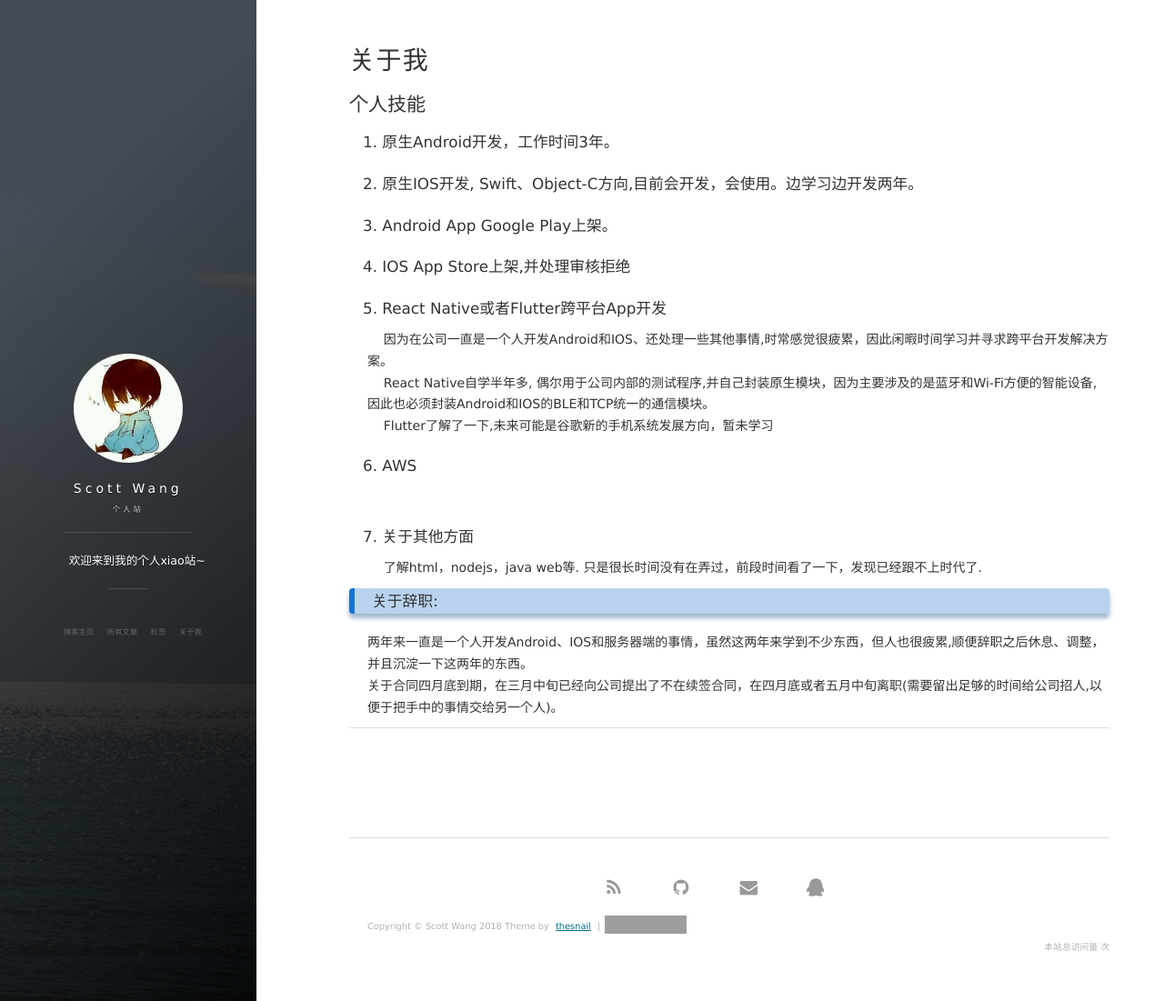
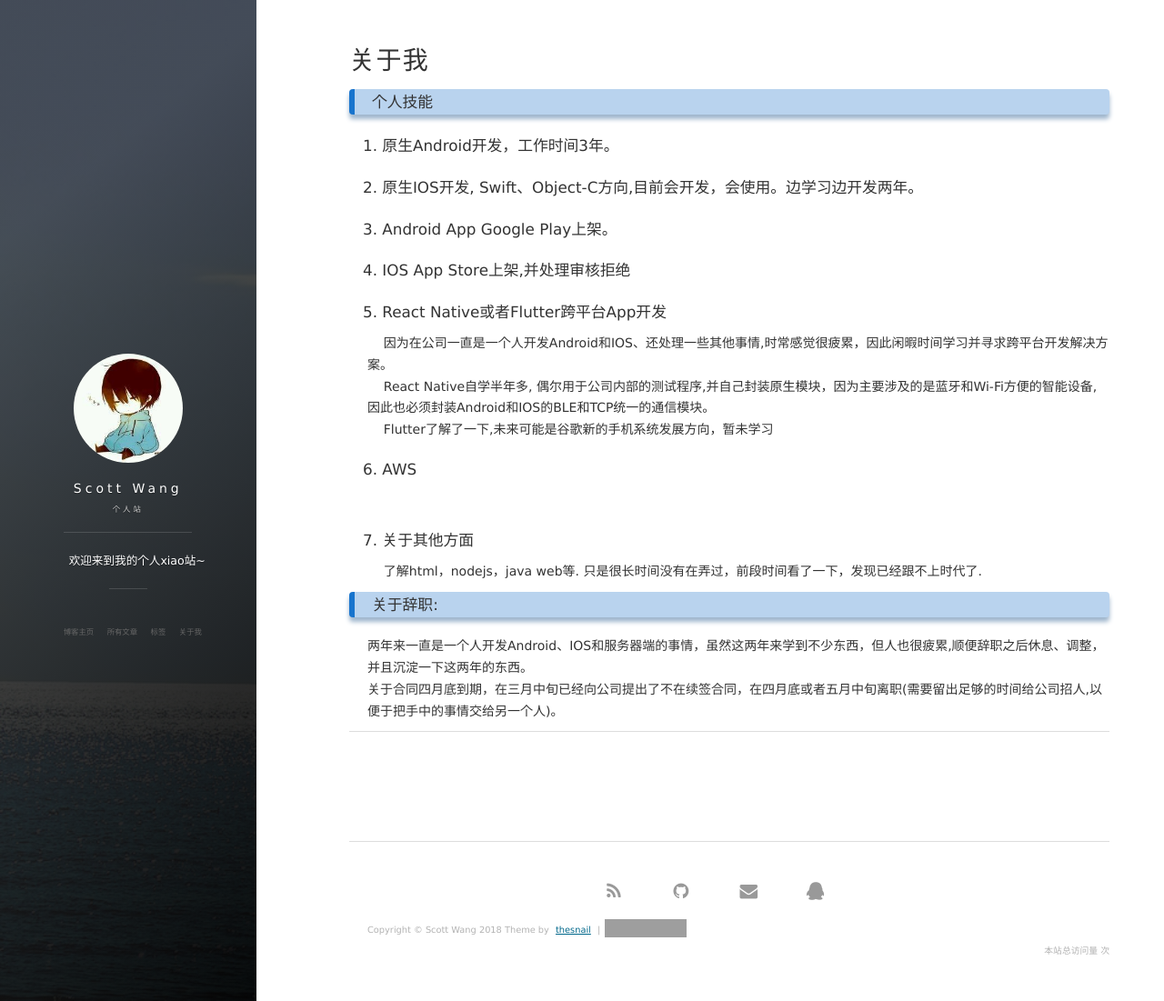
Before and after one commit to thesnail/thesnail.github.io, a Jekyll site: the page built from about.md, in a window 1280 px wide and 1101 px high. Shown: the whole window at 91% size. Built offline with Jekyll 4.4.1, drawn with Linux system fonts in a browser that asks for light colours; nearby versions of some CDN libraries; comment, search, counter and statistics services are not loaded; grey boxes are pictures that could not be loaded.

```diff
--- a/about.md
+++ b/about.md
@@ -3,7 +3,7 @@ layout: page
 title: 关于我
 ---
 
-## 个人技能
+### 个人技能
 #### 1. 原生Android开发，工作时间3年。
 
 #### 2. 原生IOS开发, Swift、Object-C方向,目前会开发，会使用。边学习边开发两年。
```
